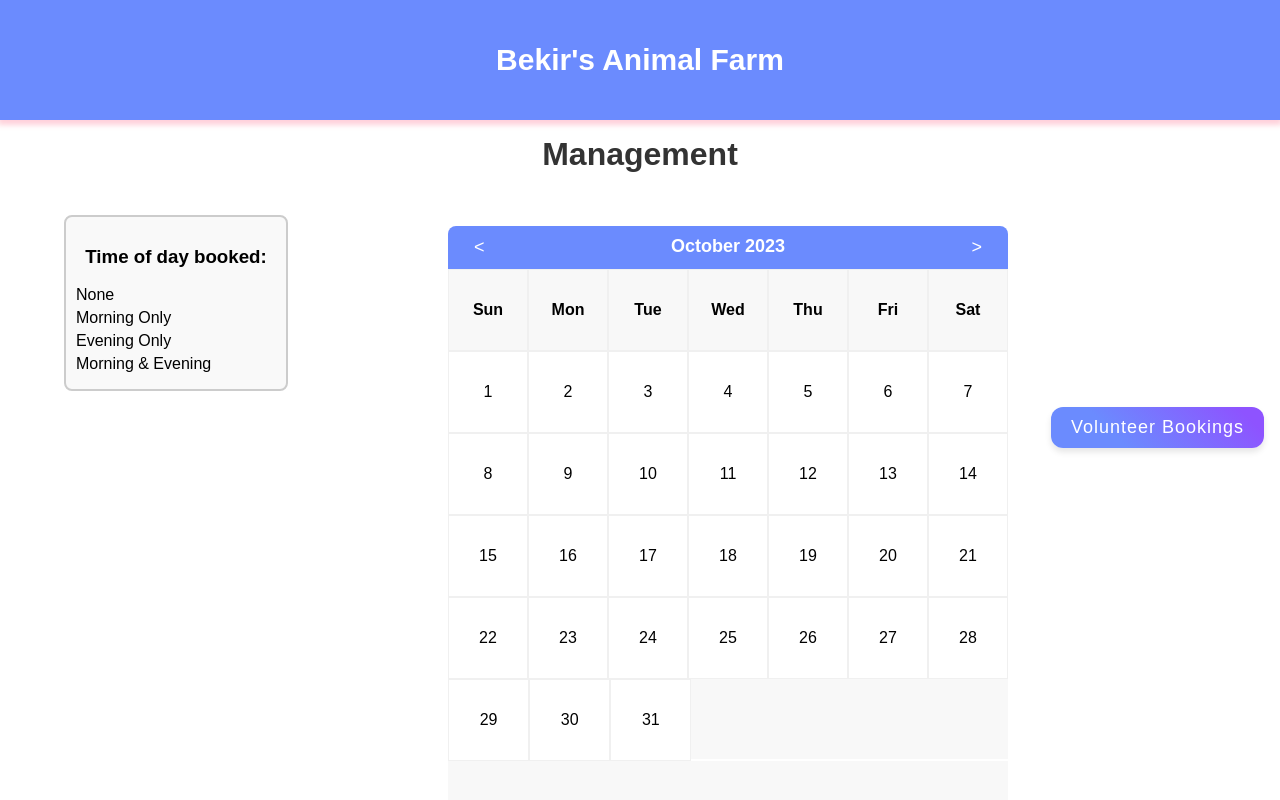
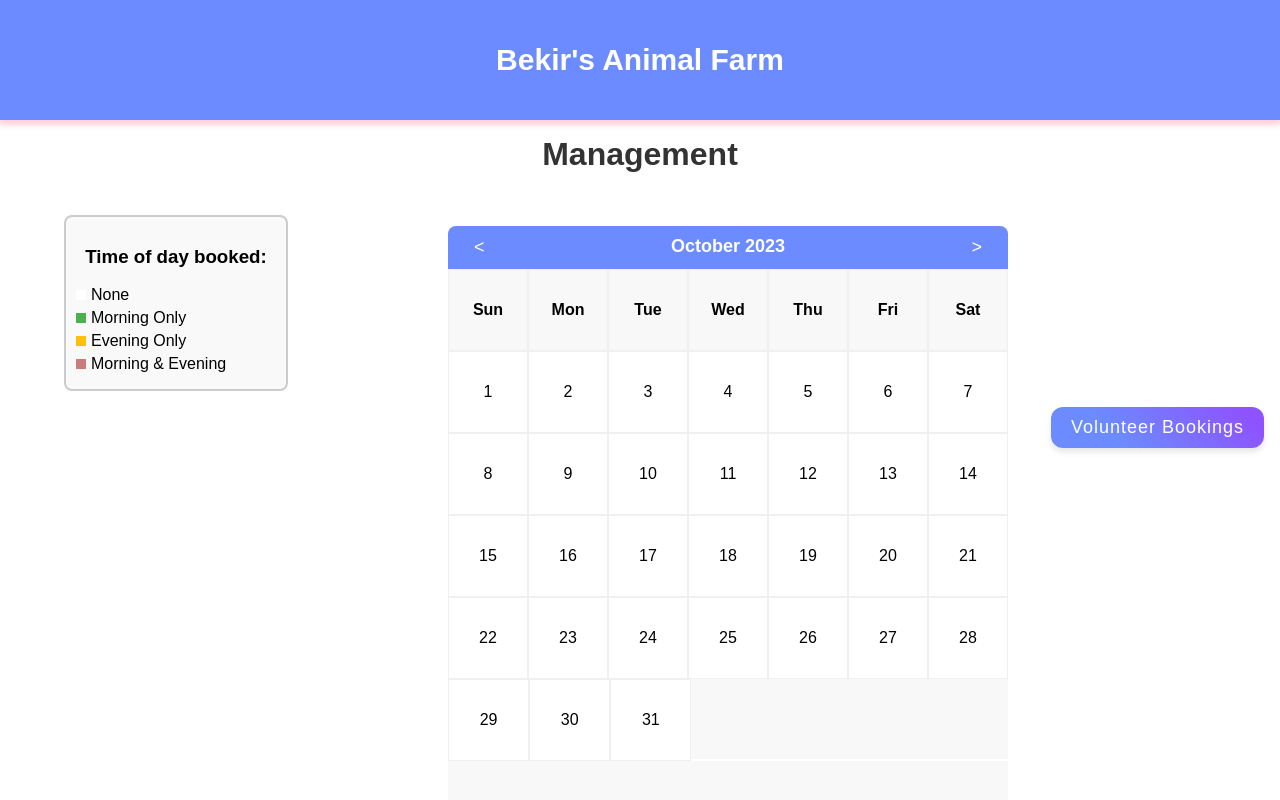
Before and after one commit to BEKIRKSU/AnimalFarm, a React (Create React App) app: page /ManagerView in a window 1280 px wide. Shown: the top 800 px of the page. Built offline with nearby package versions, Linux system fonts and the light colour scheme; no server answers.

Commit message:
Update Key.css

```diff
--- a/src/Key.css
+++ b/src/Key.css
@@ -15,11 +15,11 @@
     margin-bottom: 5px;
   }
 
-/* .key-color {
+.key-color {
     width: 10px;
     height: 10px;
     margin-right: 5px;
-  } */
+  }
 
 .key-color.white {
     background-color: white;
```
